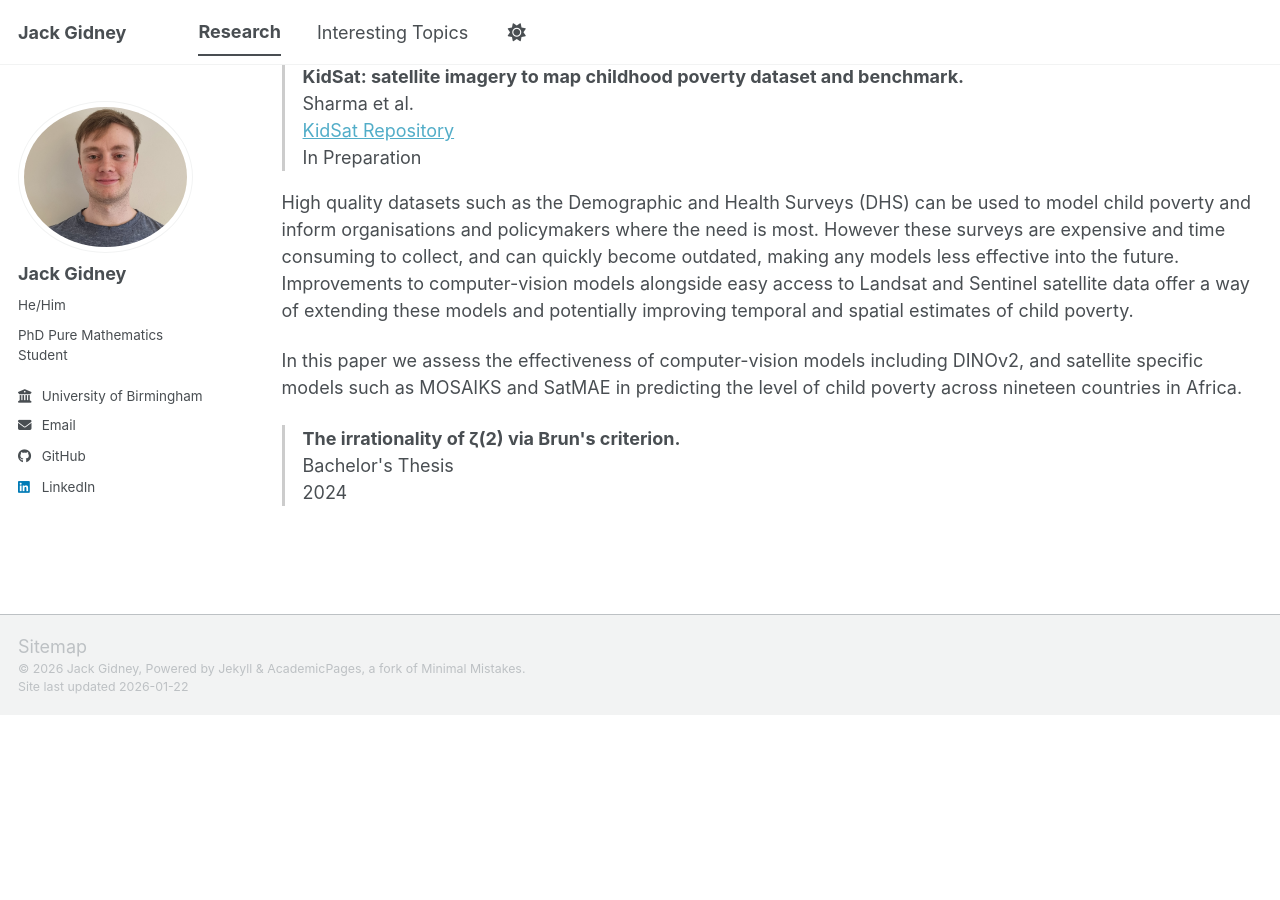
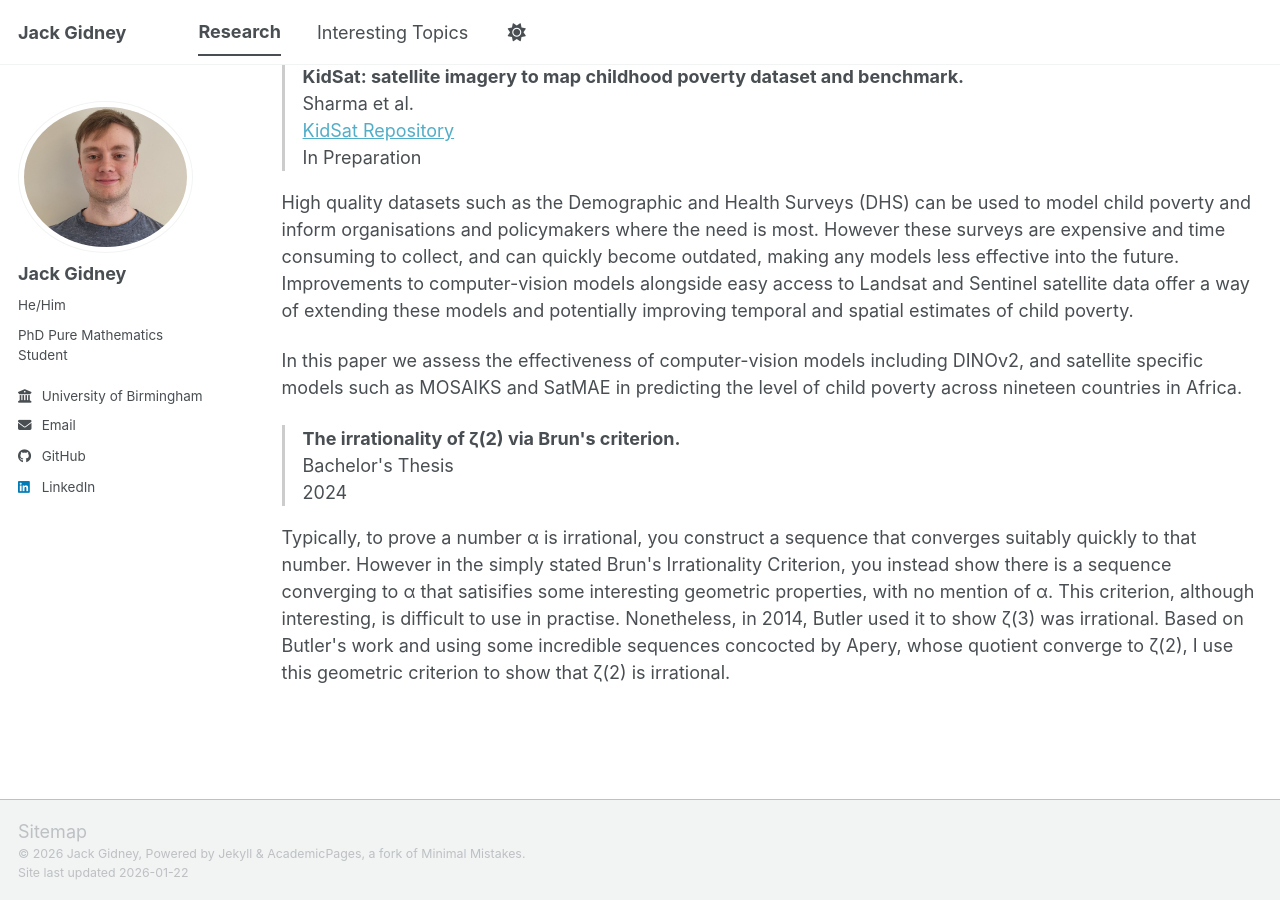
Before and after one commit to jgidney44/jgidney44.github.io, a Jekyll site: the page built from _pages/research.html, in a window 1280 px wide and 900 px high, scrolled down 804 px. Built offline with Jekyll 4.4.1, drawn with Linux system fonts in a browser that asks for light colours; a script bundle is joined from its source files by our own code; library files that are not in the unit come from our copies; before the commit the page ends 1519 px from its top, so only the background shows below that.

Commit message:
Update research.html

```diff
--- a/_pages/research.html
+++ b/_pages/research.html
@@ -66,3 +66,8 @@
 <br>
 2024
 </div>
+
+
+<p>Typically, to prove a number &alpha; is irrational, you construct a sequence that converges suitably quickly to that number. However in the simply stated Brun's Irrationality Criterion, you instead show there is a sequence converging to &alpha;
+  that satisifies some interesting geometric properties, with no mention of &alpha;. This criterion, although interesting, is difficult to use in practise. Nonetheless, in 2014, Butler used it to show &zeta;(3) was irrational. Based
+  on Butler's work and using some incredible sequences concocted by Apery, whose quotient converge to &zeta;(2), I use this geometric criterion to show that &zeta;(2) is irrational.</p>
```
